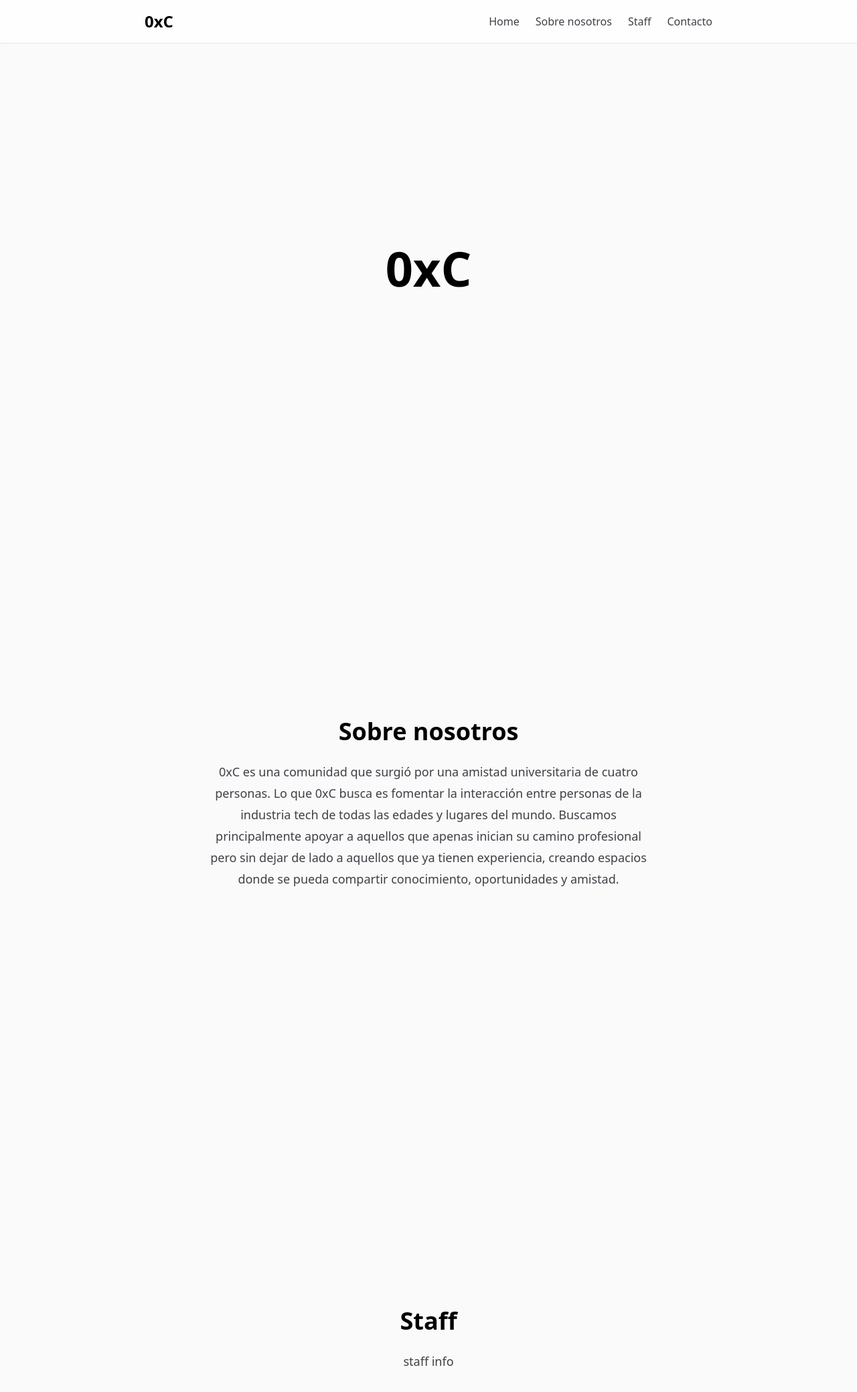
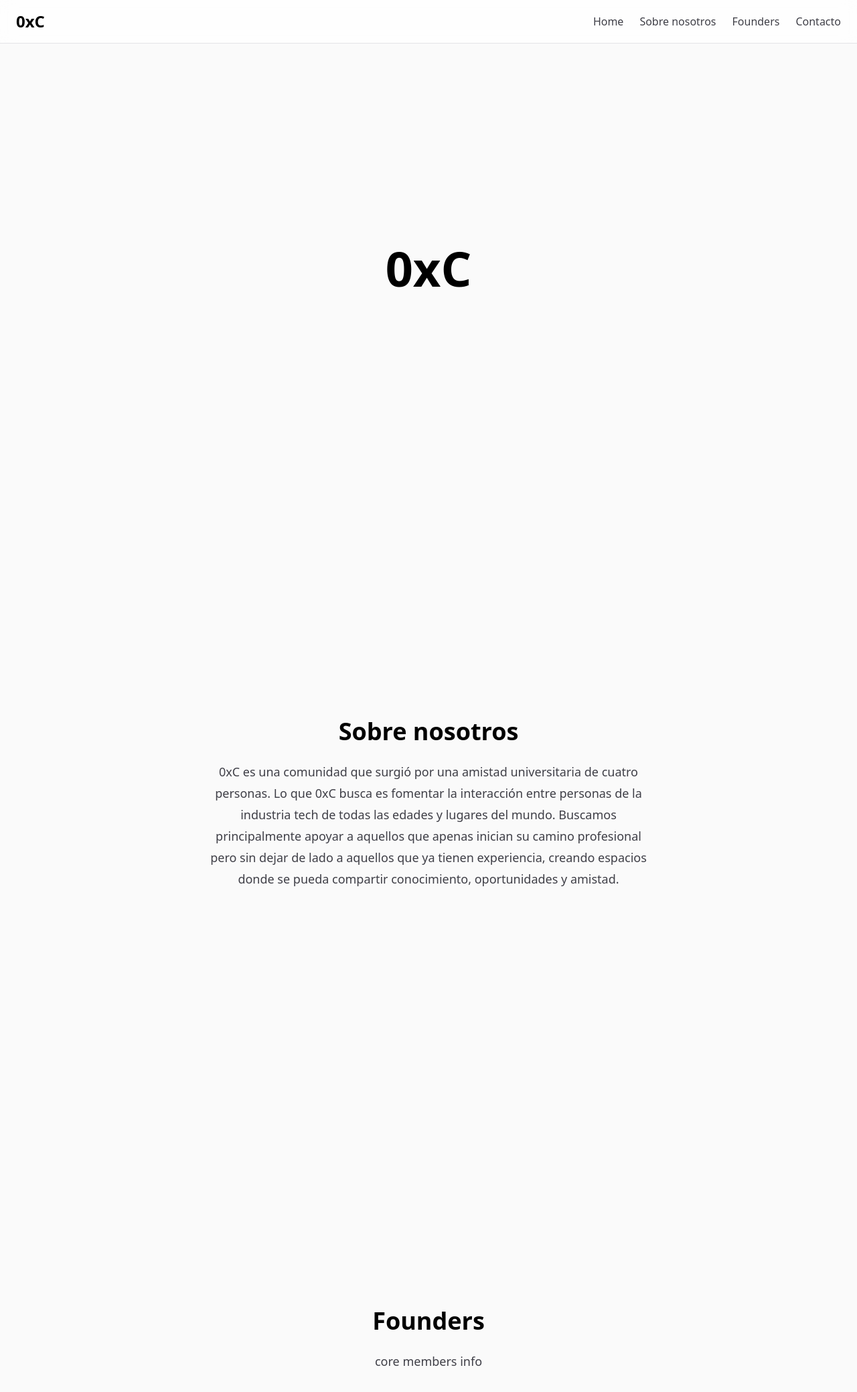
Before and after one commit to deibpst/0xc, a Next.js app: page / in a window 1280 px wide. Shown: the top 2078 px of the page at 67% size. Built offline with nearby package versions, Linux system fonts and the light colour scheme.

Commit message:
Fixed typos and navigation bar links position

```diff
--- a/src/app/page.tsx
+++ b/src/app/page.tsx
@@ -5,8 +5,10 @@ export default function Home() {
     <div className="flex flex-col min-h-screen bg-zinc-50 font-sans dark:bg-black transition-colors duration-300 scroll-smooth">
       {/* Navbar */}
       <nav className="w-full fixed top-0 left-0 z-50 border-b border-zinc-200 dark:border-zinc-800 bg-white/70 dark:bg-zinc-900/70 backdrop-blur-md">
-        <div className="max-w-4xl mx-auto px-6 py-4 flex items-center justify-between">
-          <h1 className="text-2xl font-semibold text-black dark:text-zinc-50">0xC</h1>
+        <div className="w-full flex items-center justify-between px-6 py-4">
+          <h1 className="text-2xl font-semibold text-black dark:text-zinc-50">
+            <a href="#home">0xC</a>
+          </h1>
           <ul className="hidden sm:flex space-x-6 text-zinc-700 dark:text-zinc-300">
             <li>
               <a href="#home" className="hover:text-black dark:hover:text-white transition">Home</a>
@@ -15,7 +17,7 @@ export default function Home() {
               <a href="#about" className="hover:text-black dark:hover:text-white transition">Sobre nosotros</a>
             </li>
             <li>
-              <a href="#staff" className="hover:text-black dark:hover:text-white transition">Staff</a>
+              <a href="#founders" className="hover:text-black dark:hover:text-white transition">Founders</a>
             </li>
             <li>
               <a href="#contacto" className="hover:text-black dark:hover:text-white transition">Contacto</a>
@@ -49,12 +51,12 @@ export default function Home() {
       </section>
 
       <section
-        id="staff"
+        id="founders"
         className="h-screen w-full flex flex-col items-center justify-center px-8 text-center "
       >
-        <h2 className="text-4xl font-bold text-black dark:text-zinc-50 mb-6">Staff</h2>
+        <h2 className="text-4xl font-bold text-black dark:text-zinc-50 mb-6">Founders</h2>
         <p className="max-w-2xl text-lg leading-8 text-zinc-700 dark:text-zinc-400">
-          staff info
+          core members info
         </p>
       </section>
 
@@ -76,7 +78,7 @@ export default function Home() {
             Linktr.ee
           </a>
           </li>
-          <li><a href="mailto:0xc.devs@gmail.com" target="_blank" className="hover:text-black dark:hover:text-white transition">
+          <li><a href="mailto:0xc.devs@gmail.com" target="_blank" className="hover:text-black dark:hover:text-white hover transition">
             Email
           </a>
           </li>
```
